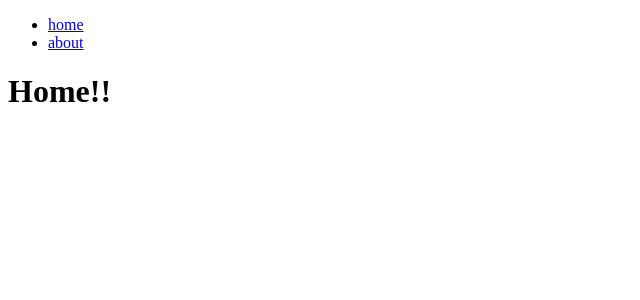
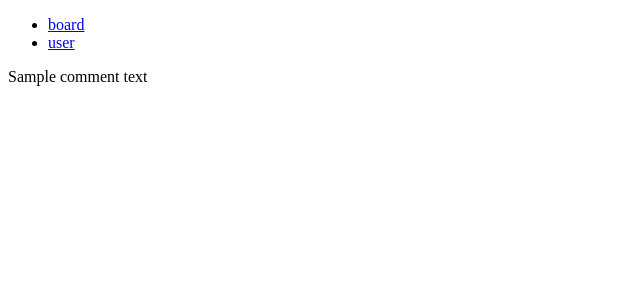
Before and after one commit to bartoszlorek/comments, a React app: page / in a window 1280 px wide. Shown: the top 300 px of the page, without its empty margins (0-640 px from the left). Built offline with nearby package versions, Linux system fonts and the light colour scheme; the HTML template or start-up script is replaced by a standard one.

Commit message:
clean code

```diff
--- a/src/components/About.js
+++ /dev/null
@@ -1,11 +0,0 @@
-import React from 'react';
-
-class About extends React.Component {
-    render() {
-        return (
-            <h1>About!!</h1>
-        );
-    }
-}
-
-export default About;
--- /dev/null
+++ b/src/components/Account.js
@@ -0,0 +1,7 @@
+import React from 'react';
+
+export default function (props) {
+    return (
+        <h1>Account</h1>
+    )
+}
--- a/src/components/App.js
+++ b/src/components/App.js
@@ -2,15 +2,17 @@ import React from 'react';
 import { BrowserRouter, Route } from 'react-router-dom';
 
 import Menu from './Menu';
-import Home from './Home';
-import About from './About';
+import Board from './Board';
+import Account from './Account';
 
-export default (props) => (
-    <BrowserRouter>
-        <div className='layout'>
-            <Menu />
-            <Route path='/' exact component={Home} />
-            <Route path='/about' component={About} />
-        </div>
-    </BrowserRouter>
-);
+export default function (props) {
+    return (
+        <BrowserRouter>
+            <div className='layout'>
+                <Menu />
+                <Route path='/' exact component={Board} />
+                <Route path='/user' component={Account} />
+            </div>
+        </BrowserRouter>
+    )
+}
--- a/src/components/Home.js
+++ /dev/null
@@ -1,11 +0,0 @@
-import React from 'react';
-
-class Home extends React.Component {
-    render() {
-        return (
-            <h1>Home!!</h1>
-        );
-    }
-}
-
-export default Home;
--- a/src/components/Menu.js
+++ b/src/components/Menu.js
@@ -1,11 +1,11 @@
 import React from 'react';
 import MenuLink from './MenuLink';
 
-export default () => {
+export default function (props) {
     return (
         <ul className='menu'>
-            <MenuLink to='/' label='home' />
-            <MenuLink to='/about' label='about' />
+            <MenuLink to='/' label='board' />
+            <MenuLink to='/user' label='user' />
         </ul>
-    );
-};
+    )
+}
--- a/src/components/MenuLink.js
+++ b/src/components/MenuLink.js
@@ -1,6 +1,12 @@
 import React from 'react';
 import { Link } from 'react-router-dom';
 
-export default (props) => {
-    return <li><Link to={props.to}>{props.label}</Link></li>;
-};
+export default function (props) {
+    return (
+        <li>
+            <Link to={props.to}>
+                {props.label}
+            </Link>
+        </li>
+    )
+}
--- a/src/index.js
+++ b/src/index.js
@@ -1,8 +1,22 @@
 import React from 'react';
 import { render } from 'react-dom';
+import { Provider } from 'react-redux';
+
+import storeConfig from './redux/storeConfig';
 import App from './components/App';
+import { addComment } from './redux/actions';
+
+const store = storeConfig();
 
 render(
-    <App />,
+    <Provider store={store}>
+        <App />
+    </Provider>,
     document.getElementById('app')
 );
+
+store.dispatch(
+    addComment({
+        text: 'Sample comment text'
+    })
+);
```
Also changed, not shown: package.json (+2 -5 lines), 2 other files (tests, documents, lock files or other folders).
